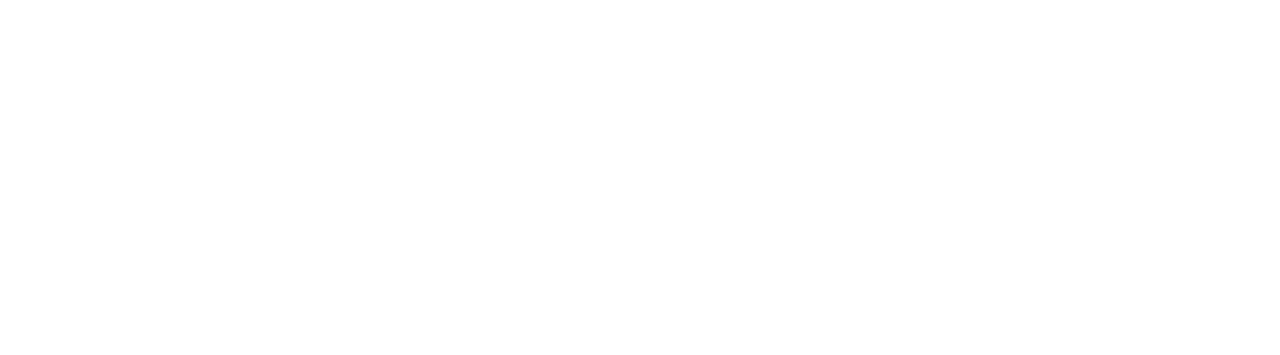
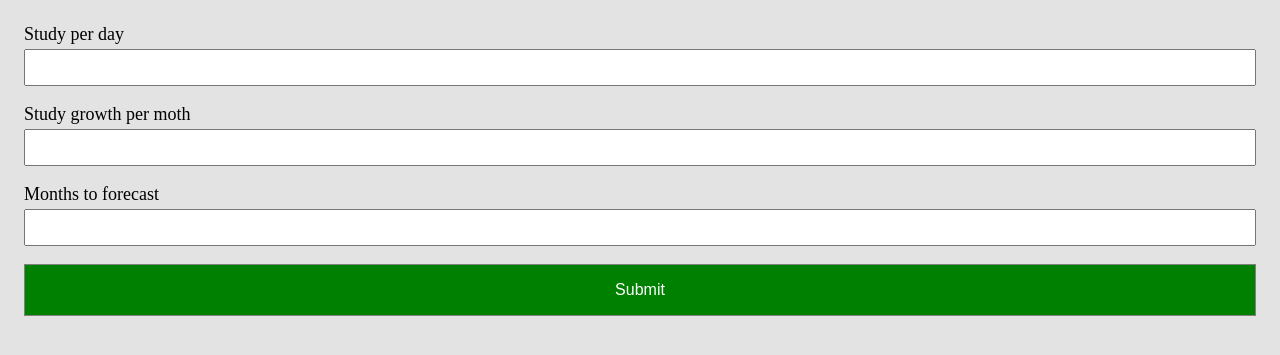
Before and after one commit to hrgweb/lifetrack-medical-systems-test, a PHP site: page / in a window 1280 px wide. Before the commit the part shown is empty. Shown: the top 355 px of the page. Run offline with PHP 8.4, Linux system fonts and the light colour scheme.

Commit message:
add form inputs and link the stylesheet to apply styling

```diff
--- a/index.php
+++ b/index.php
@@ -6,10 +6,33 @@
   <meta http-equiv="X-UA-Compatible" content="IE=edge">
   <meta name="viewport" content="width=device-width, initial-scale=1">
   <title>Lifetrack Medical Systems - Test</title>
+  <link href="css/style.css" rel="stylesheet">
 </head>
 
 <body>
+  <div class=" container">
+    <form>
+      <!-- CURRENT NUMBER STUDY PER DAY -->
+      <div class="inputs">
+        <label for="study_per_day">Study per day</label>
+        <input type="number" id="study_per_day" name="study_per_day" required>
+      </div>
 
+      <!-- NUMBER OF STUDY GROWTH PER MONTH -->
+      <div class="inputs">
+        <label for="study_growth_per_month">Study growth per moth</label>
+        <input type="number" id="study_growth_per_month" name="study_growth_per_month" required>
+      </div>
+
+      <!-- MONTHS TO FORECAST -->
+      <div class="inputs">
+        <label for="months_to_forecast">Months to forecast</label>
+        <input type="number" id="months_to_forecast" name="months_to_forecast" required>
+      </div>
+
+      <button type="submit" class="btn btn-default">Submit</button>
+    </form>
+  </div>
 </body>
 
 </html>
```
